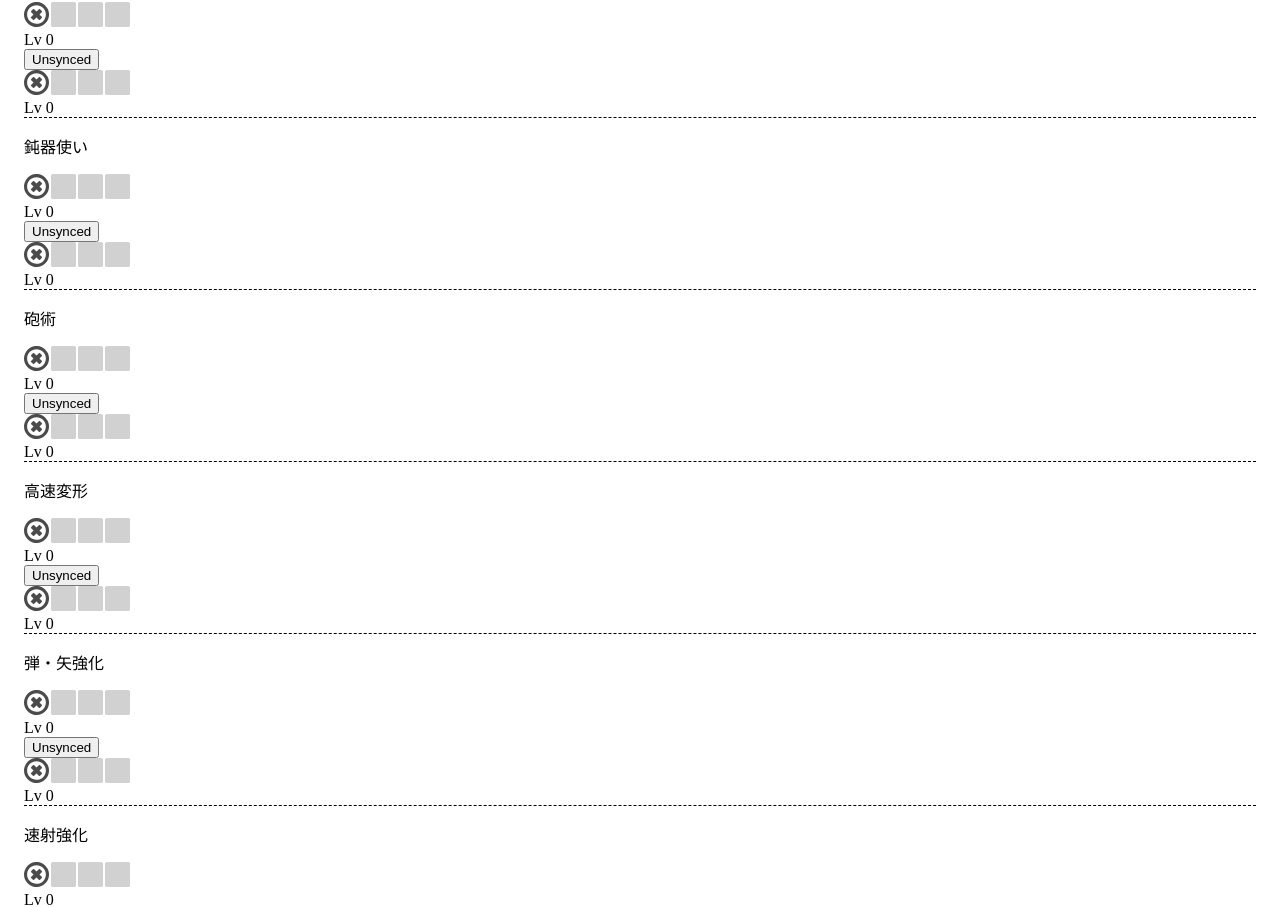
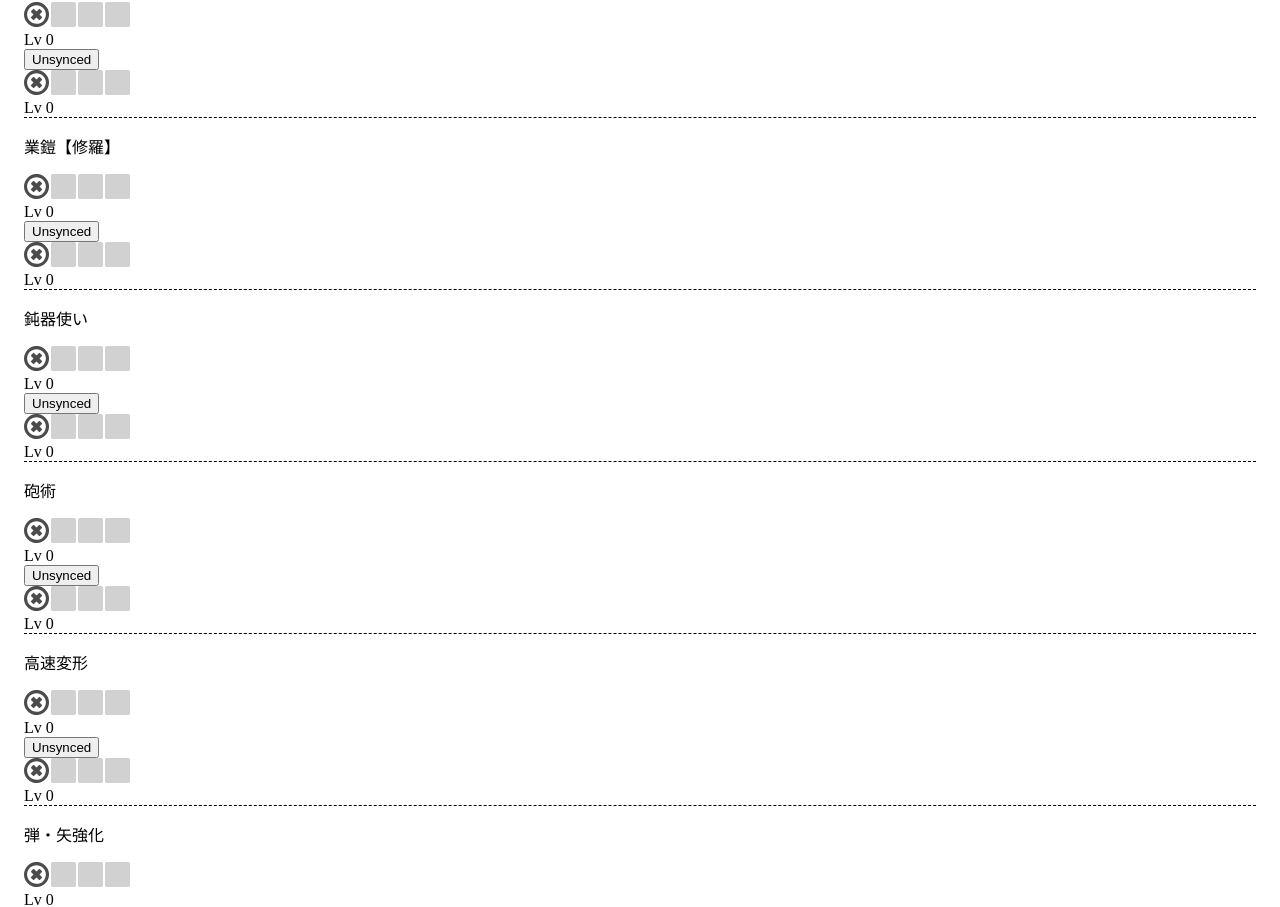
Before and after one commit to autopp/mhrise-atk-cmp, a Next.js app: page / in a window 1280 px wide. Shown: the part 5496-6403 px from the top of the page. Built offline with nearby package versions, Linux system fonts and the light colour scheme.

Commit message:
feat: add mail of hellfire

```diff
--- a/src/lib/status.ts
+++ b/src/lib/status.ts
@@ -109,6 +109,7 @@ export type Status = {
     readonly bloodlustRestored: Increase
     readonly coalescence: Increase
     readonly dereliction: Increase
+    readonly mailOfHellfire: Increase
     readonly bludgeoner: Bludgeoner
     readonly artillery: Factor
     readonly rapidMorph: Factor
@@ -244,6 +245,8 @@ export const COALESCENCE = createAttackIncreaseSkill([12, 15, 18])
 
 export const DERELICTION = createAttackIncreaseSkill([25, 30, 35])
 
+export const MAIL_OF_HELLFIRE = createAttackIncreaseSkill([15, 25, 25])
+
 export const BLUDGEONERS: Bludgeoner[] = [
   { text: "", factor: UNIT_FACTOR, activeLevel: SHARPNESS_RED.level },
   { text: "斬れ味が黄色以下の時、攻撃力1.05倍", factor: new Decimal("1.05"), activeLevel: SHARPNESS_YELLOW.level },
@@ -310,6 +313,7 @@ function calculateBaseAttack(status: Status): Decimal {
       bloodlust,
       coalescence,
       dereliction,
+      mailOfHellfire,
     },
   } = status
 
@@ -337,7 +341,8 @@ function calculateBaseAttack(status: Status): Decimal {
       chainCritGunner,
       bloodlust,
       coalescence,
-      dereliction
+      dereliction,
+      mailOfHellfire
     )
   )
 }
--- a/src/pages/index.tsx
+++ b/src/pages/index.tsx
@@ -42,6 +42,7 @@ import {
   BLOODLUST_RESTORED,
   COALESCENCE,
   DERELICTION,
+  MAIL_OF_HELLFIRE,
 } from "@/lib/status"
 import CheckboxInputRow from "@/components/checkbox-input-row"
 import { usePairingState } from "@/lib/pairing"
@@ -90,6 +91,7 @@ const Home: FC = () => {
   const skillBloodlustRestored = usePairingState(0)
   const skillCoalescence = usePairingState(0)
   const skillDereliction = usePairingState(0)
+  const skillMailOfHellfire = usePairingState(0)
   const skillBludgeoner = usePairingState(0)
   const skillArtillery = usePairingState(0)
   const skillRapidMorph = usePairingState(0)
@@ -143,6 +145,7 @@ const Home: FC = () => {
         bloodlustRestored: BLOODLUST_RESTORED[valueOf(skillBloodlustRestored)],
         coalescence: COALESCENCE[valueOf(skillCoalescence)],
         dereliction: DERELICTION[valueOf(skillDereliction)],
+        mailOfHellfire: MAIL_OF_HELLFIRE[valueOf(skillMailOfHellfire)],
         bludgeoner: BLUDGEONERS[valueOf(skillBludgeoner)],
         artillery: ARTILLERIES[valueOf(skillArtillery)],
         rapidMorph: RAPID_MORPHS[valueOf(skillRapidMorph)],
@@ -187,6 +190,7 @@ const Home: FC = () => {
     skillBloodlustRestored,
     skillCoalescence,
     skillDereliction,
+    skillMailOfHellfire,
     skillBludgeoner,
     skillArtillery,
     skillRapidMorph,
@@ -250,6 +254,7 @@ const Home: FC = () => {
         <LevelInputRow label="狂竜症【触】（克服）" levels={BLOODLUST_RESTORED} {...skillBloodlustRestored} />
         <LevelInputRow label="災禍転福" levels={COALESCENCE} {...skillCoalescence} />
         <LevelInputRow label="伏魔響命" levels={DERELICTION} {...skillDereliction} />
+        <LevelInputRow label="業鎧【修羅】" levels={MAIL_OF_HELLFIRE} {...skillMailOfHellfire} />
         <LevelInputRow label="鈍器使い" levels={BLUDGEONERS} {...skillBludgeoner} />
         <LevelInputRow label="砲術" levels={ARTILLERIES} {...skillArtillery} />
         <LevelInputRow label="高速変形" levels={RAPID_MORPHS} {...skillRapidMorph} />
```
